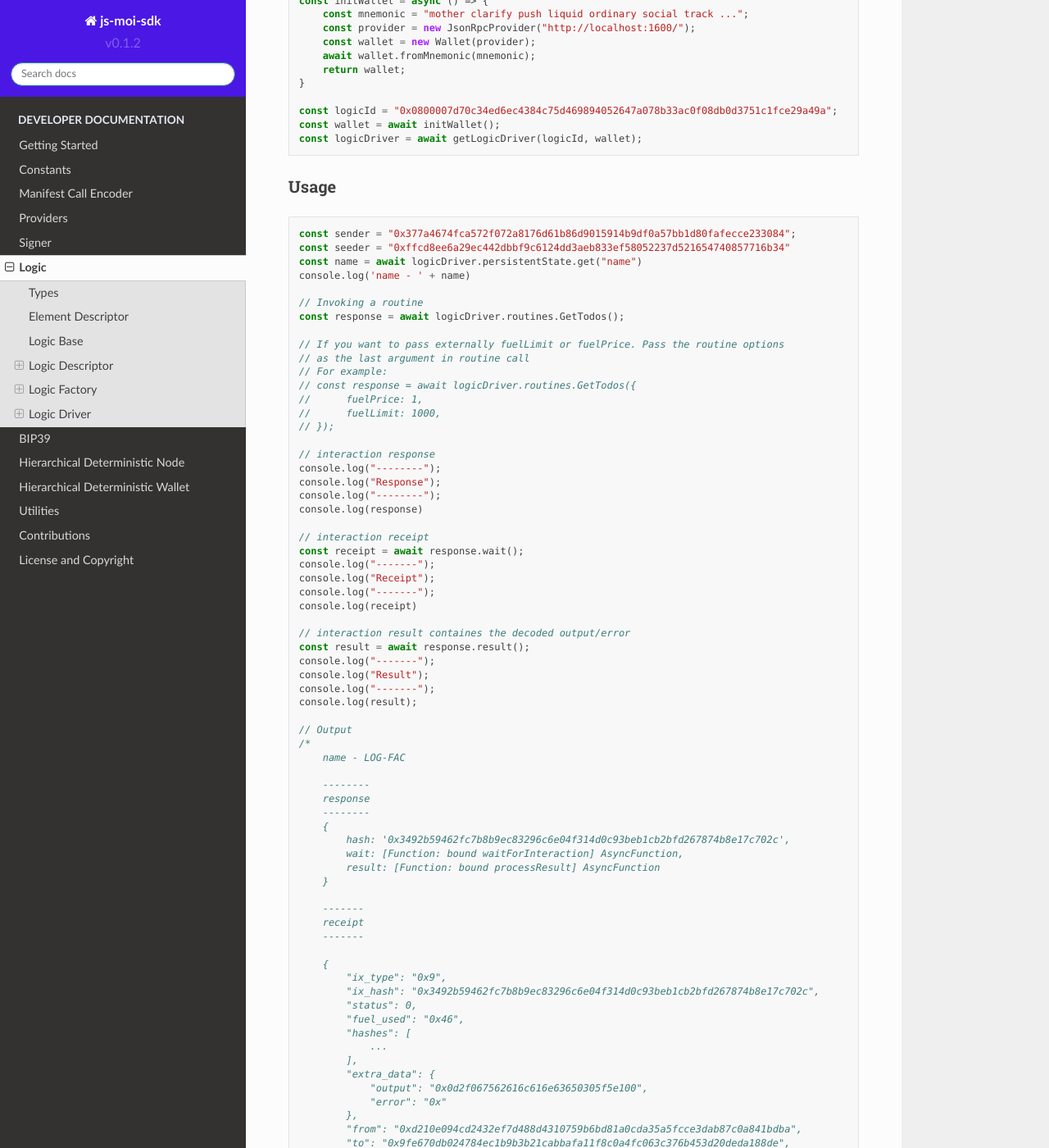
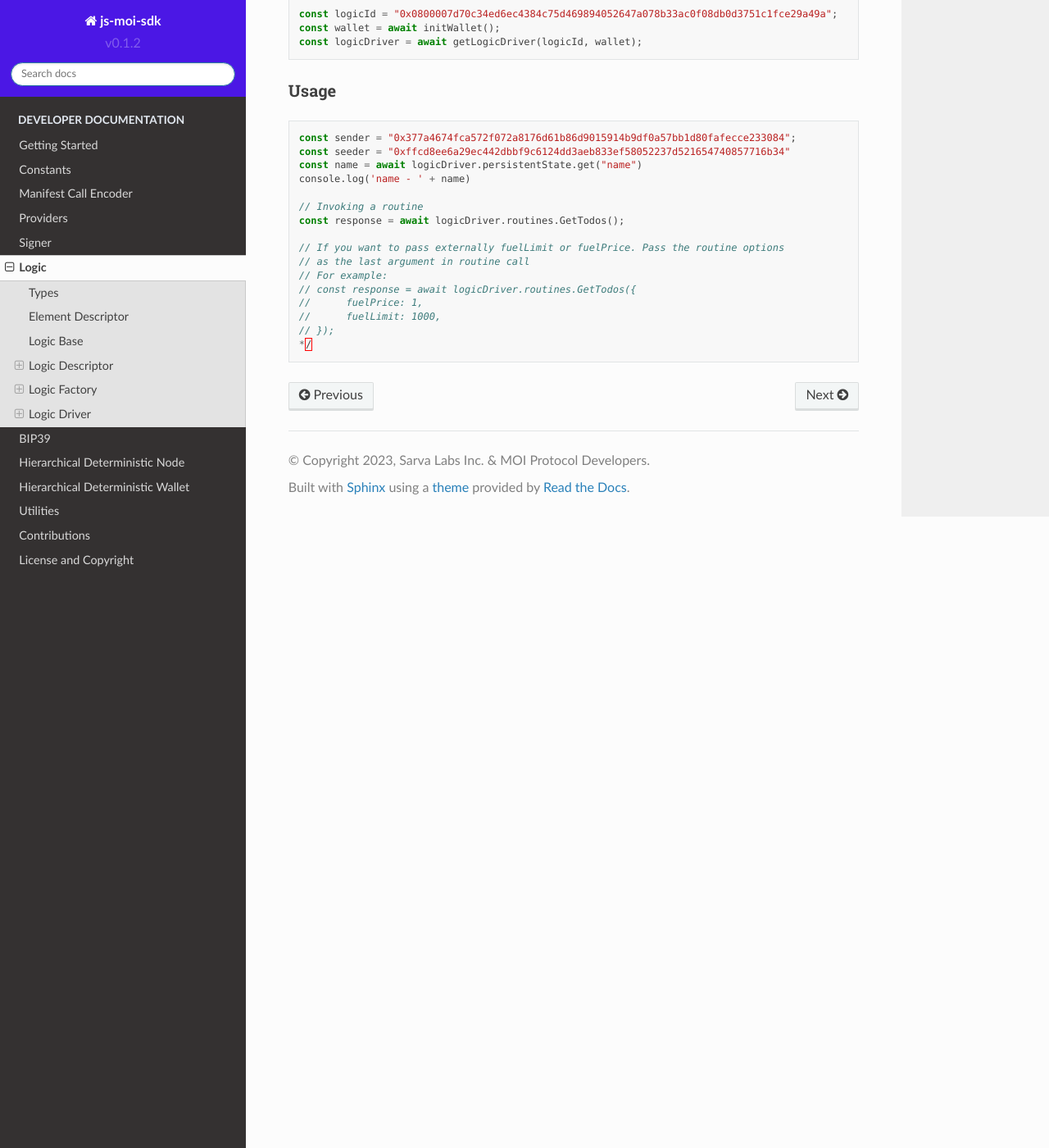
Before and after one commit to sarvalabs/js-moi-sdk, a Sphinx documentation site: the page built from docs/source/logic.rst, in a window 1280 px wide and 1400 px high, scrolled down 7510 px. Shown: the whole window at 82% size. Built offline with Sphinx 7.4.7 and the Read the Docs theme 2.0.0, drawn with Linux system fonts in a browser that asks for light colours; some of the changed text lies outside the part shown.

Commit message:
refactor: code cleanup

```diff
--- a/docs/source/logic.rst
+++ b/docs/source/logic.rst
@@ -155,13 +155,6 @@ Methods
 .. code-block:: javascript
 
     // Example
-    const args = [
-        "LOG-FAC",
-        "LOG",
-        100000000,
-        "0xffcd8ee6a29ec442dbbf9c6124dd3aeb833ef58052237d521654740857716b34"
-    ]
-
     const response = await factory.deploy("InitOwner!", "LOG-FAC", "LOG", 100000000, "0xffcd8ee6a29ec442dbbf9c6124dd3aeb833ef58052237d521654740857716b34");
 
     // In-case you want to pass externally fuelLimit or fuelPrice. Pass the deploy options
@@ -299,70 +292,4 @@ Usage
     //      fuelPrice: 1,
     //      fuelLimit: 1000,
     // });
-
-    // interaction response
-    console.log("--------");
-    console.log("Response");
-    console.log("--------");
-    console.log(response)
-
-    // interaction receipt
-    const receipt = await response.wait();
-    console.log("-------");
-    console.log("Receipt");
-    console.log("-------");
-    console.log(receipt)
-
-    // interaction result containes the decoded output/error
-    const result = await response.result();
-    console.log("-------");
-    console.log("Result");
-    console.log("-------");
-    console.log(result);
-
-    // Output
-    /*
-        name - LOG-FAC
-
-        --------
-        response
-        --------
-        {
-            hash: '0x3492b59462fc7b8b9ec83296c6e04f314d0c93beb1cb2bfd267874b8e17c702c',
-            wait: [Function: bound waitForInteraction] AsyncFunction,
-            result: [Function: bound processResult] AsyncFunction
-        }
-
-        -------
-        receipt
-        -------
-
-        {
-            "ix_type": "0x9",
-            "ix_hash": "0x3492b59462fc7b8b9ec83296c6e04f314d0c93beb1cb2bfd267874b8e17c702c",
-            "status": 0,
-            "fuel_used": "0x46",
-            "hashes": [
-                ...
-            ],
-            "extra_data": {
-                "output": "0x0d2f067562616c616e63650305f5e100",
-                "error": "0x"
-            },
-            "from": "0xd210e094cd2432ef7d488d4310759b6bd81a0cda35a5fcce3dab87c0a841bdba",
-            "to": "0x9fe670db024784ec1b9b3b21cabbafa11f8c0a4fc063c376b453d20deda188de",
-            "ix_index": "0x0",
-            "parts": [
-                ...
-            ]
-        }
-
-        ------
-        result
-        ------
-
-        {
-            output: { balance: 100000000 },
-            error: null
-        }
     */
```
Also changed, not shown: 9 other files.
